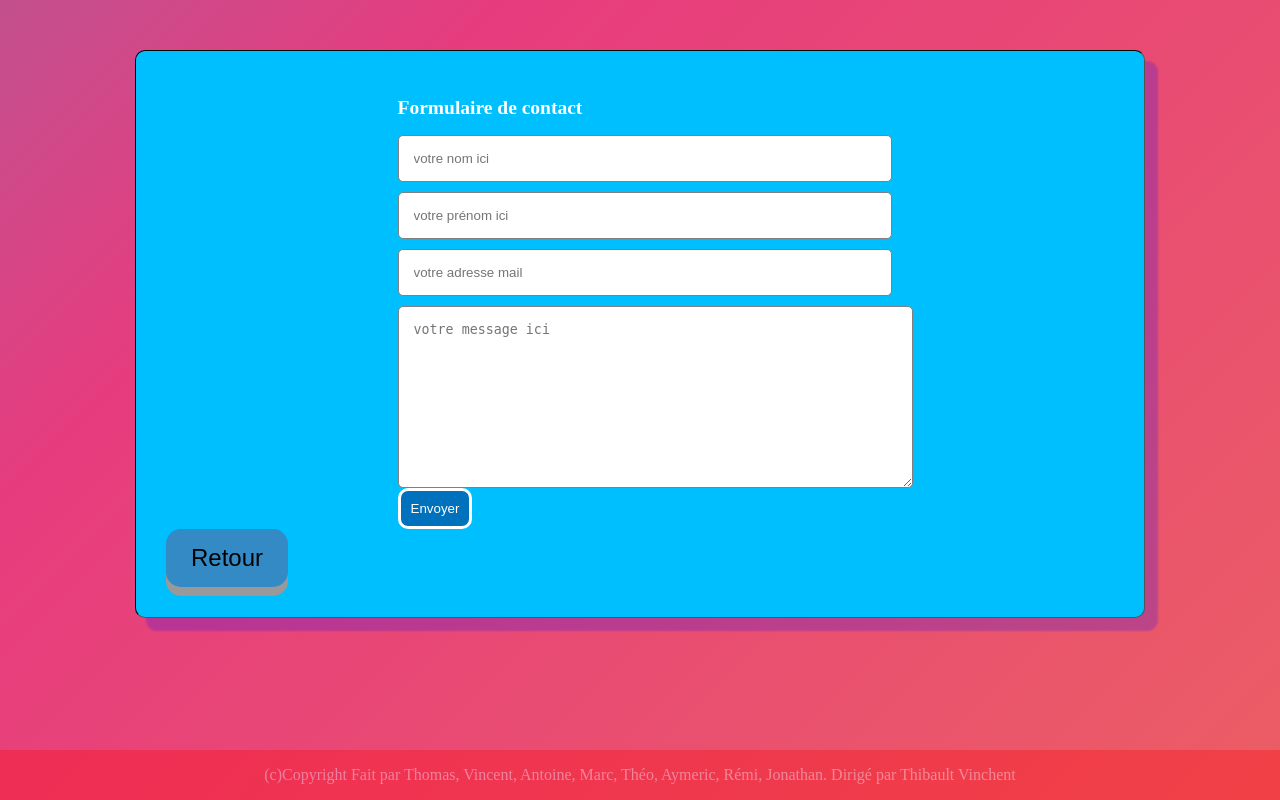
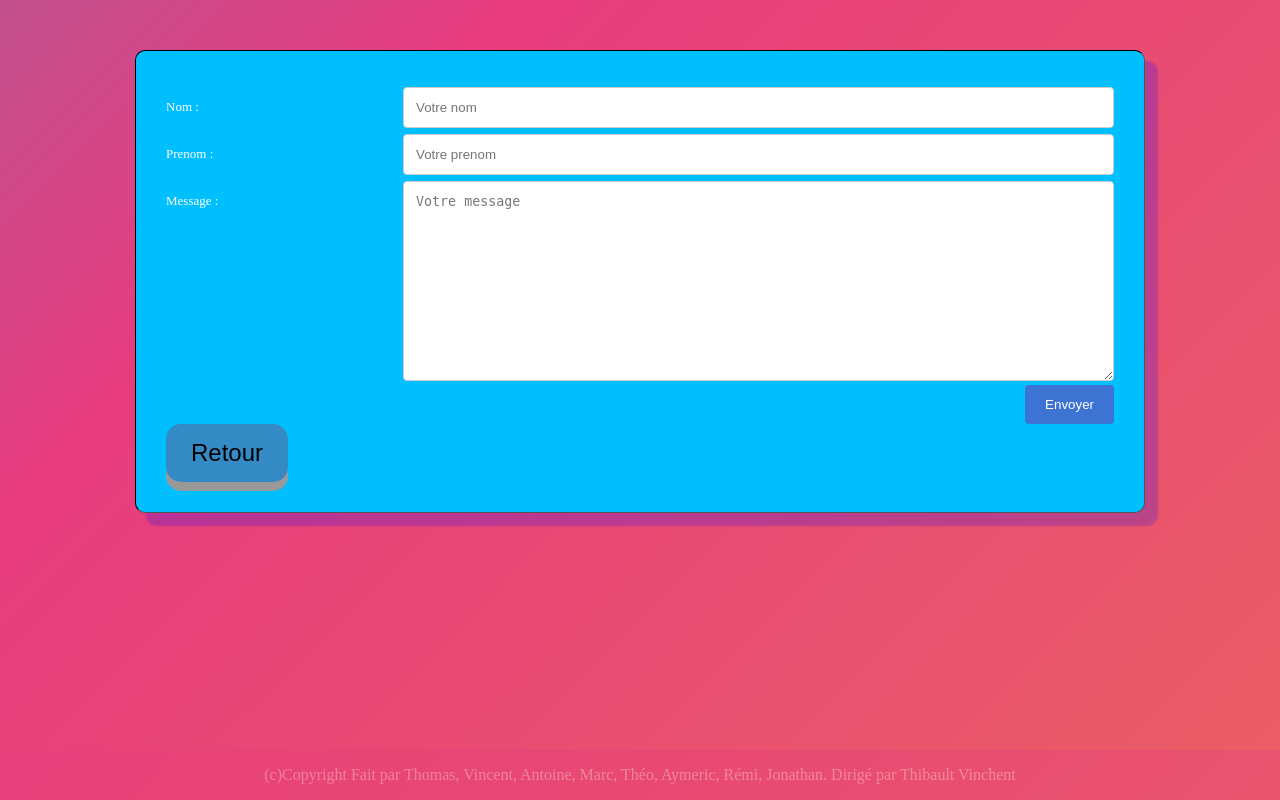
Before and after one commit to tvinchent/ejob, a PHP site: page /formulaire.html in a window 1280 px wide. Run offline with PHP 8.4, Linux system fonts and the light colour scheme.

Commit message:
Refonte 2

```diff
--- a/css/commun.css
+++ b/css/commun.css
@@ -56,7 +56,7 @@ footer {
     left: 0;
     bottom: 0;
     width: 100%;
-    background-color: red;
+    background-color: #E73C7E;
     color: white;
     text-align: center;
   }
--- a/css/form-css.css
+++ b/css/form-css.css
@@ -46,3 +46,61 @@ section {
 .submit:hover {
     background-color: rgb(0, 121, 202);
 }
+/* Style inputs, select elements and textareas */
+input[type=text], select, textarea{
+    width: 100%;
+    padding: 12px;
+    border: 1px solid #ccc;
+    border-radius: 4px;
+    box-sizing: border-box;
+    resize: vertical;
+  }
+
+  /* Style the label to display next to the inputs */
+  label {
+    padding: 12px 12px 12px 0;
+    display: inline-block;
+  }
+
+  /* Style the submit button */
+  input[type=submit] {
+    background-color: rgba(62, 114, 211, 0.986);
+    color: white;
+    padding: 12px 20px;
+    border: none;
+    border-radius: 4px;
+    cursor: pointer;
+    float: right;
+  }
+
+  /* Style the container */
+
+
+  /* Floating column for labels: 25% width */
+  .col-25 {
+    float: left;
+    width: 25%;
+    margin-top: 6px;
+  }
+
+  /* Floating column for inputs: 75% width */
+  .col-75 {
+    float: left;
+    width: 75%;
+    margin-top: 6px;
+  }
+
+  /* Clear floats after the columns */
+  .row:after {
+    content: "";
+    display: table;
+    clear: both;
+  }
+
+  /* Responsive layout - when the screen is less than 600px wide, make the two columns stack on top of each other instead of next to each other */
+  @media screen and (max-width: 600px) {
+    .col-25, .col-75, input[type=submit] {
+      width: 100%;
+      margin-top: 0;
+    }
+  }
--- a/formulaire.html
+++ b/formulaire.html
@@ -12,16 +12,38 @@
 <body>
     <div class="contenue">
 
-    <section>
-        <h2>Formulaire de contact</h2>
-        <form action="submit" class="formul">
-            <input type="text" label="lastname" class="lastname" placeholder="votre nom ici">
-            <input type="text" label="firstname" class="firstname" placeholder="votre prénom ici">
-            <input type="text" label="mail" class="mail" placeholder="votre adresse mail">
-            <textarea name="message" id="messagearea" cols="30" rows="10" placeholder="votre message ici"></textarea>
-            <input type="button" value="Envoyer" class="submit">
-        </form>
-    </section>
+            <div class="container">
+                    <form action="action_page.php">
+                      <div class="row">
+                        <div class="col-25">
+                          <label for="fname">Nom :</label>
+                        </div>
+                        <div class="col-75">
+                          <input type="text" id="fname" name="firstname" placeholder="Votre nom">
+                        </div>
+                      </div>
+                      <div class="row">
+                        <div class="col-25">
+                          <label for="lname">Prenom :</label>
+                        </div>
+                        <div class="col-75">
+                          <input type="text" id="lname" name="lastname" placeholder="Votre prenom">
+                        </div>
+                      </div>
+
+                      <div class="row">
+                        <div class="col-25">
+                          <label for="subject">Message :</label>
+                        </div>
+                        <div class="col-75">
+                          <textarea id="subject" name="subject" placeholder="Votre message" style="height:200px"></textarea>
+                        </div>
+                      </div>
+                      <div class="row">
+                        <input type="submit" value="Envoyer">
+                      </div>
+                    </form>
+                  </div>
     <button class="change"><a href="./index.php">Retour</a></button>
 </div>
 <footer>
```
